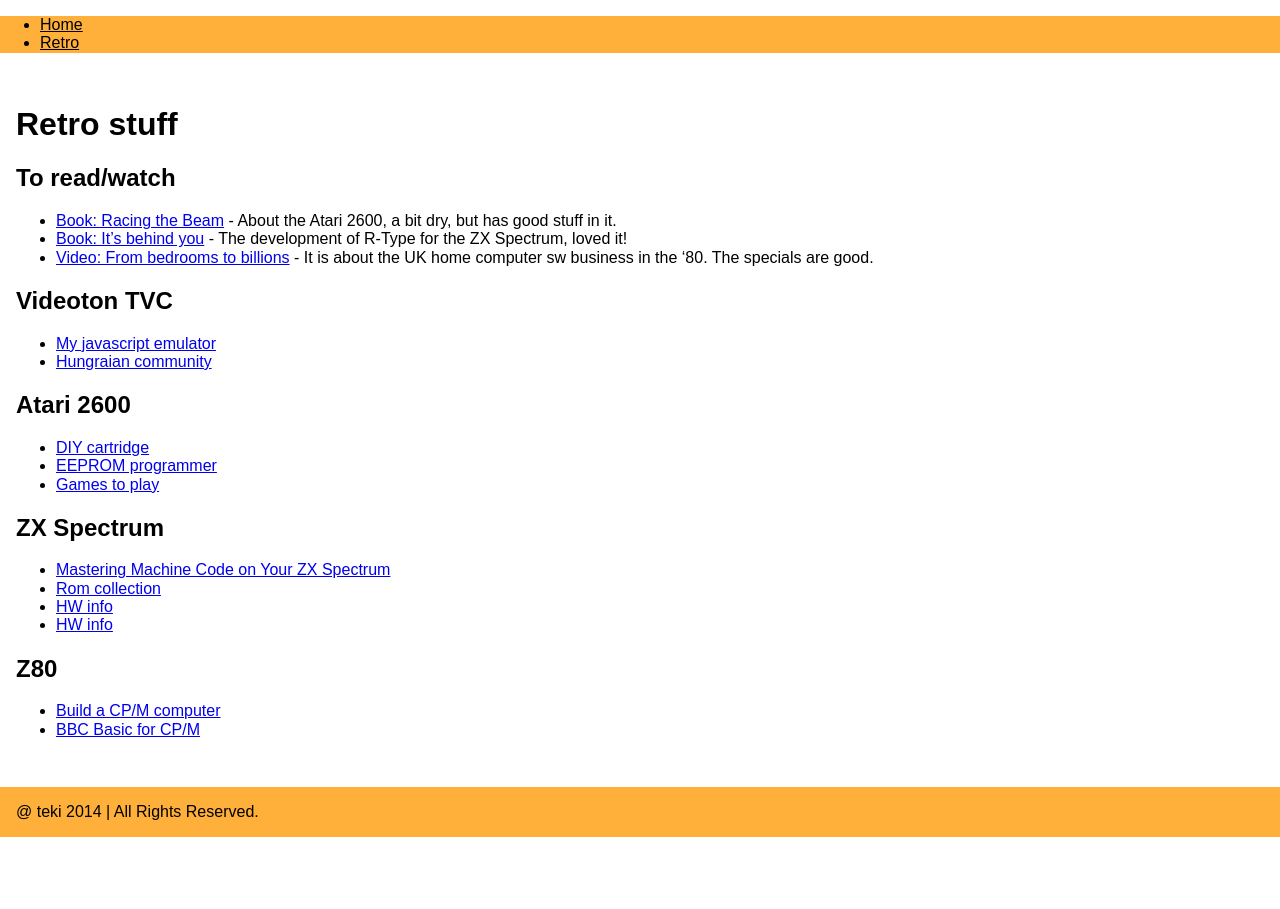
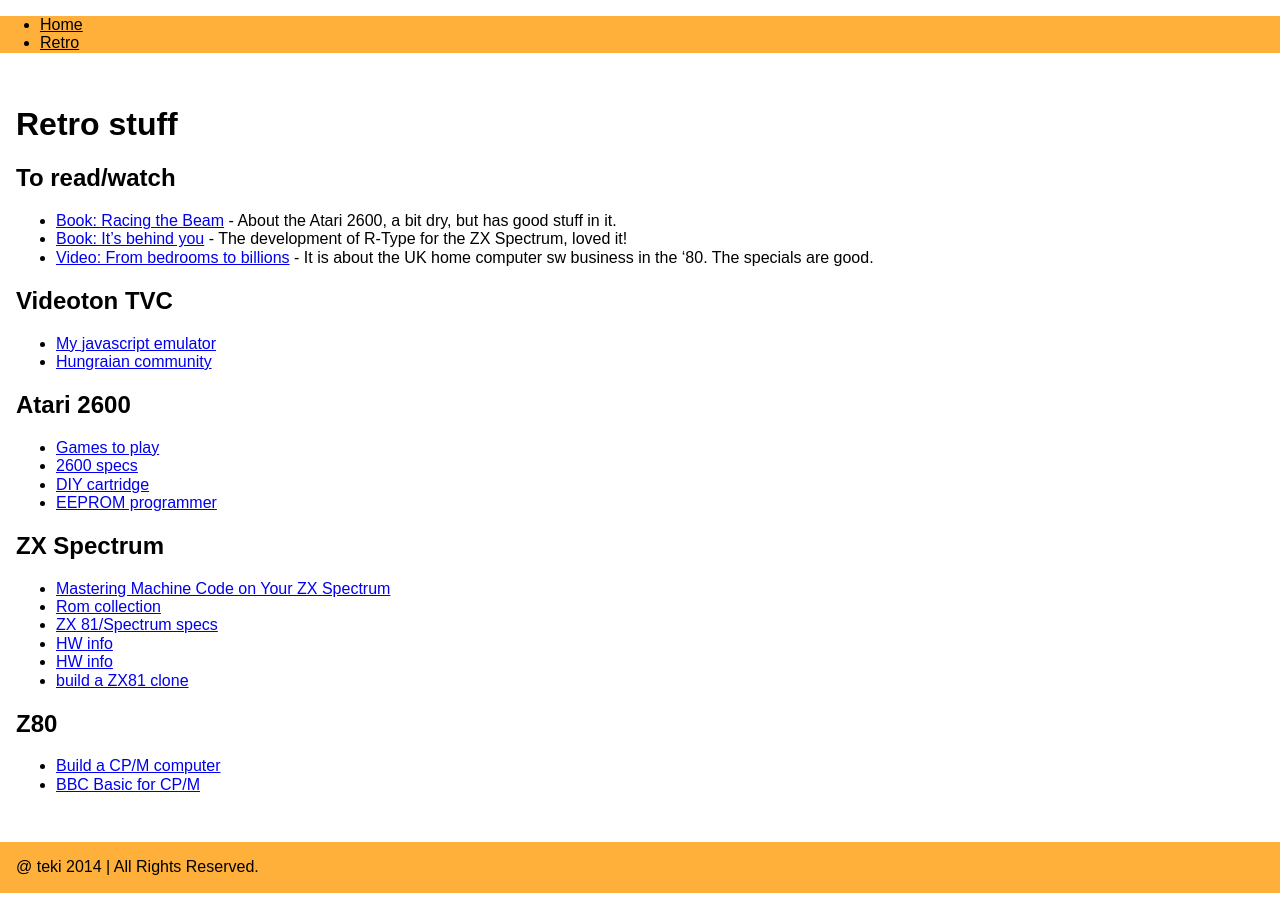
Before and after one commit to teki/teki.github.io, a Jekyll site: the page built from retro.md, in a window 1280 px wide. Built offline with Jekyll 4.4.1, drawn with Linux system fonts in a browser that asks for light colours; nearby versions of some CDN libraries; some web fonts are replaced.

Commit message:
Update retro.md

```diff
--- a/retro.md
+++ b/retro.md
@@ -22,17 +22,20 @@ Videoton TVC
 Atari 2600
 ----------
 
+* [Games to play](http://videogamecritic.com/2600.htm)
+* [2600 specs](http://problemkaputt.de/2k6specs.htm)
 * [DIY cartridge](http://www.thehopelesshobbyist.com/games/atari-2600-32-in-1-game-cartridge)
 * [EEPROM programmer](http://forum.arduino.cc/index.php?topic=163682.0)
-* [Games to play](http://videogamecritic.com/2600.htm)
 
 ZX Spectrum
 -----------
 
 * [Mastering Machine Code on Your ZX Spectrum](http://www.worldofspectrum.org/infoseekid.cgi?id=2000237)
 * [Rom collection](http://www.shadowmagic.org.uk/spectrum/roms.html)
+* [ZX 81/Spectrum specs](http://problemkaputt.de/zxdocs.htm)
 * [HW info](http://wordpress.animatez.co.uk/computers/zx-spectrum/hardware/)
 * [HW info](http://www.worldofspectrum.org/faq/reference/48kreference.htm#Hardware)
+* [build a ZX81 clone](http://echorod.home.xs4all.nl/zx/zx97_lite.htm)
 
 Z80
 ---
```
